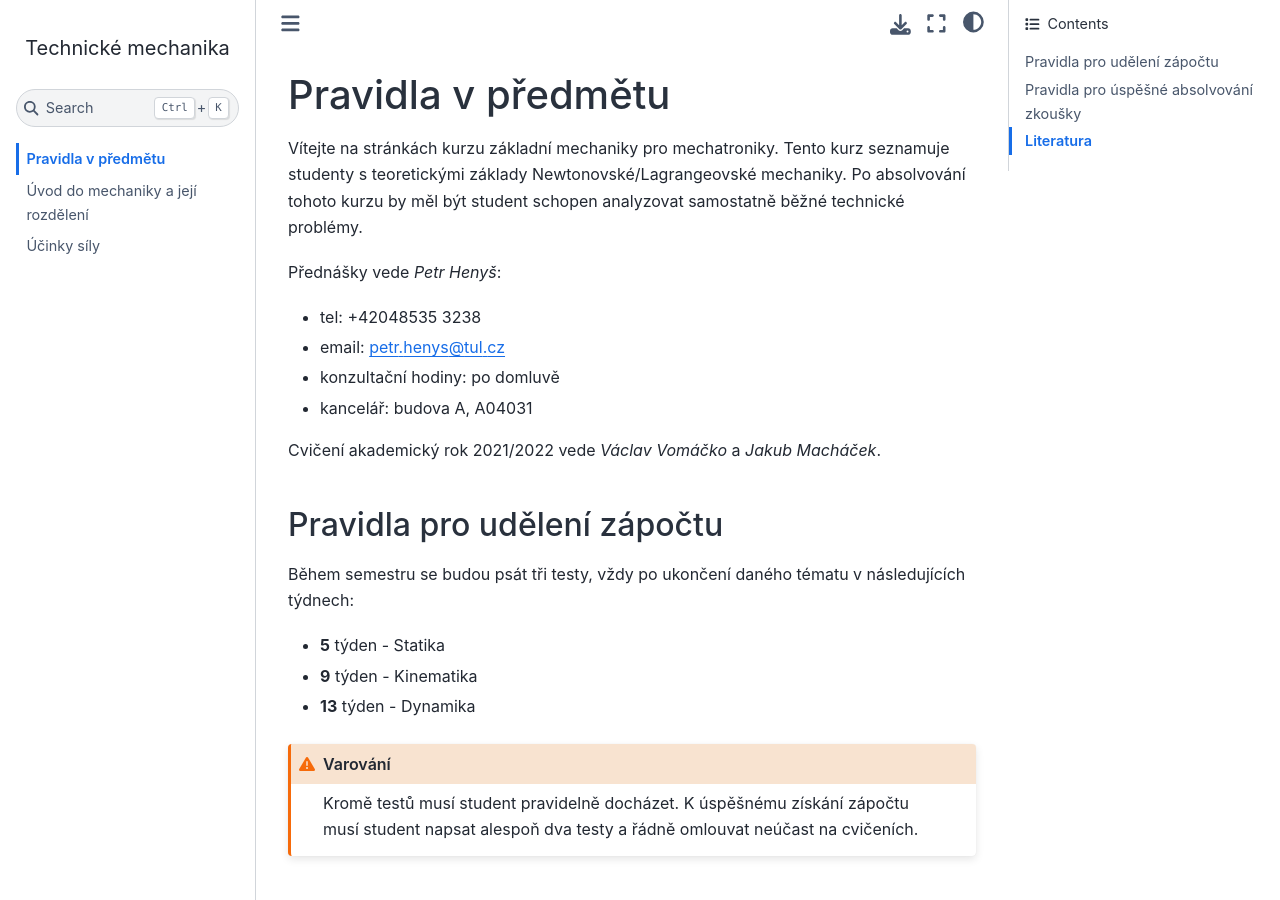
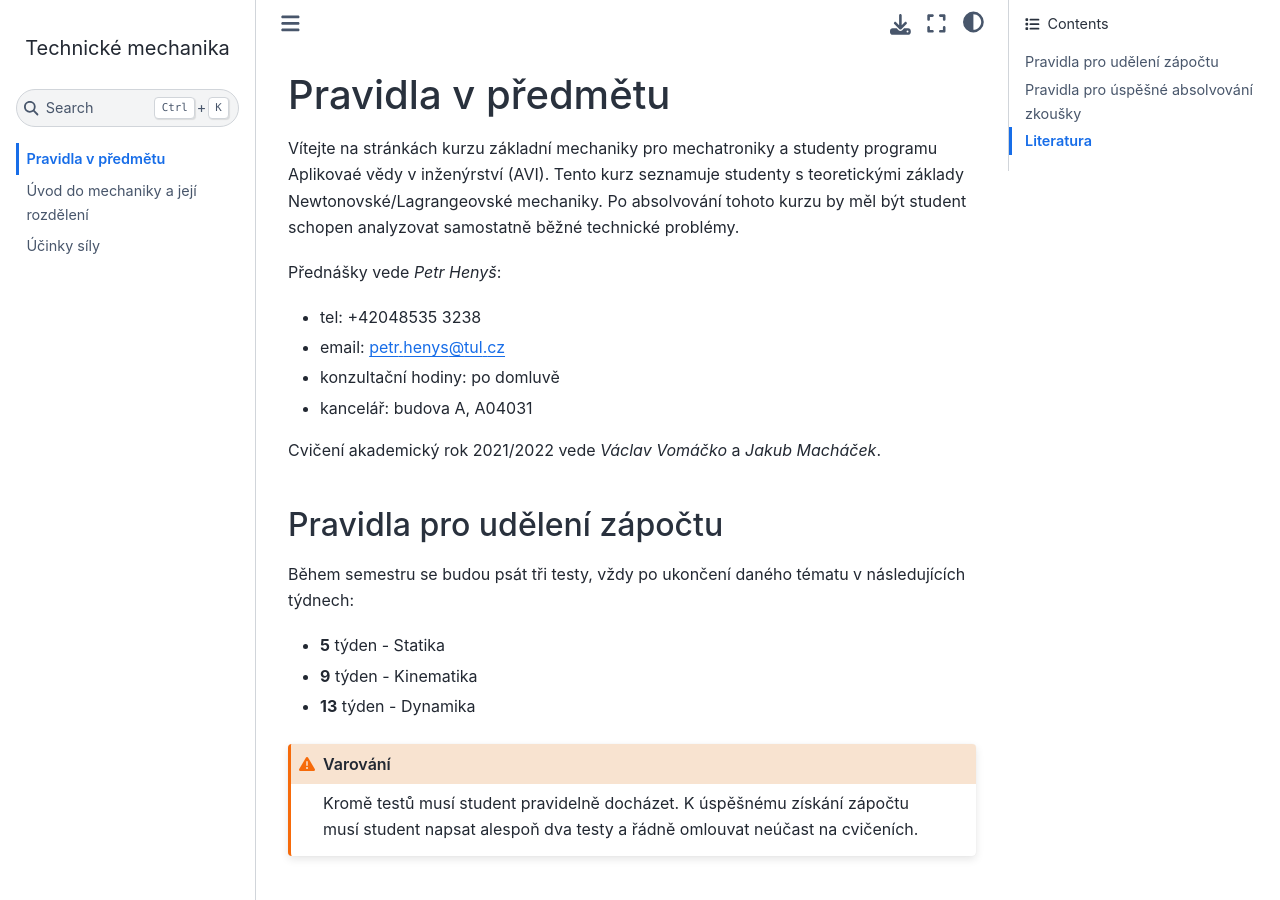
Before and after one commit to petr-henys/TME, a Jupyter Book: the page built from uvod.md, in a window 1280 px wide and 900 px high. Built offline with Jupyter Book 1.0.4 settings and Sphinx 7.4.7 and the Sphinx Book theme 1.1.4, drawn with Linux system fonts in a browser that asks for light colours.

```diff
--- a/uvod.md
+++ b/uvod.md
@@ -1,5 +1,5 @@
 # Pravidla v předmětu
-Vítejte na stránkách kurzu základní mechaniky pro mechatroniky. Tento kurz seznamuje studenty s teoretickými základy Newtonovské/Lagrangeovské mechaniky. Po absolvování tohoto kurzu by měl být student schopen analyzovat samostatně běžné technické problémy.
+Vítejte na stránkách kurzu základní mechaniky pro mechatroniky a studenty programu Aplikovaé vědy v inženýrství (AVI). Tento kurz seznamuje studenty s teoretickými základy Newtonovské/Lagrangeovské mechaniky. Po absolvování tohoto kurzu by měl být student schopen analyzovat samostatně běžné technické problémy.
 
 Přednášky vede *Petr Henyš*:
 - tel: +42048535 3238
```
